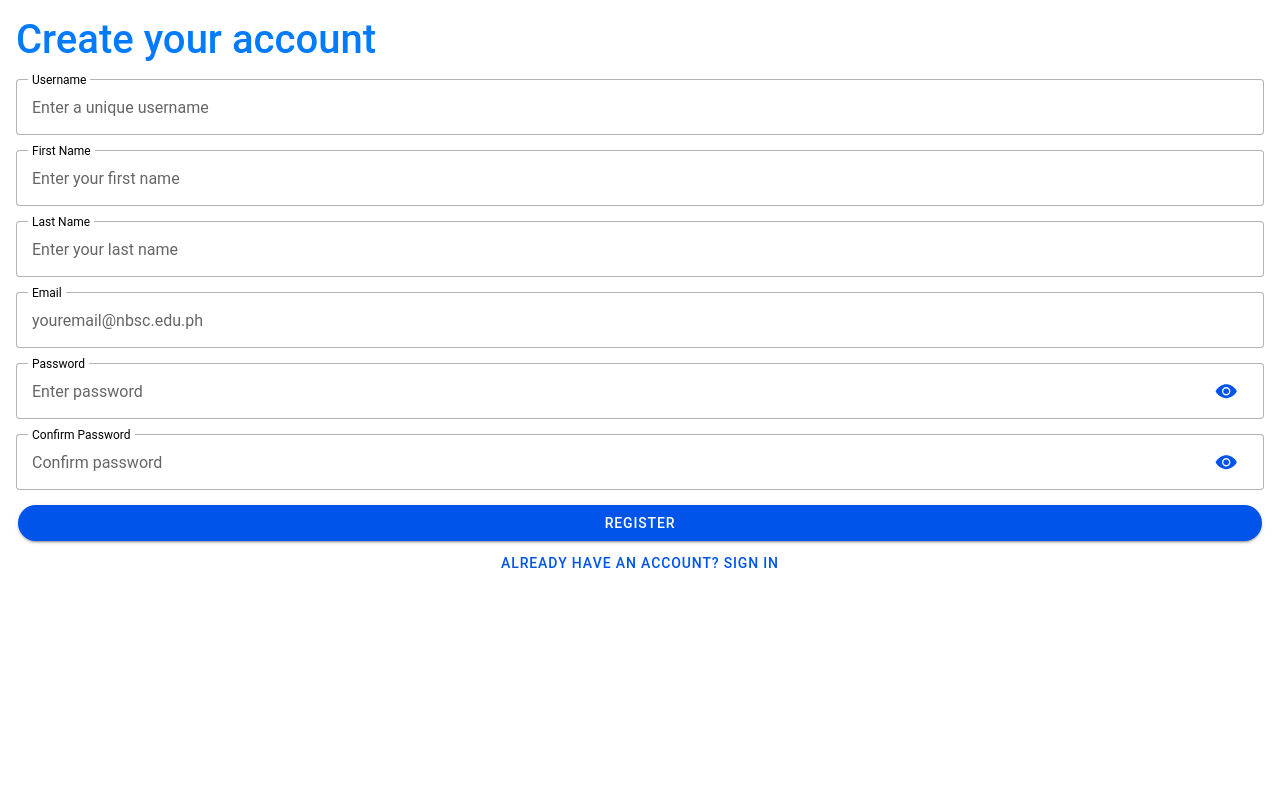
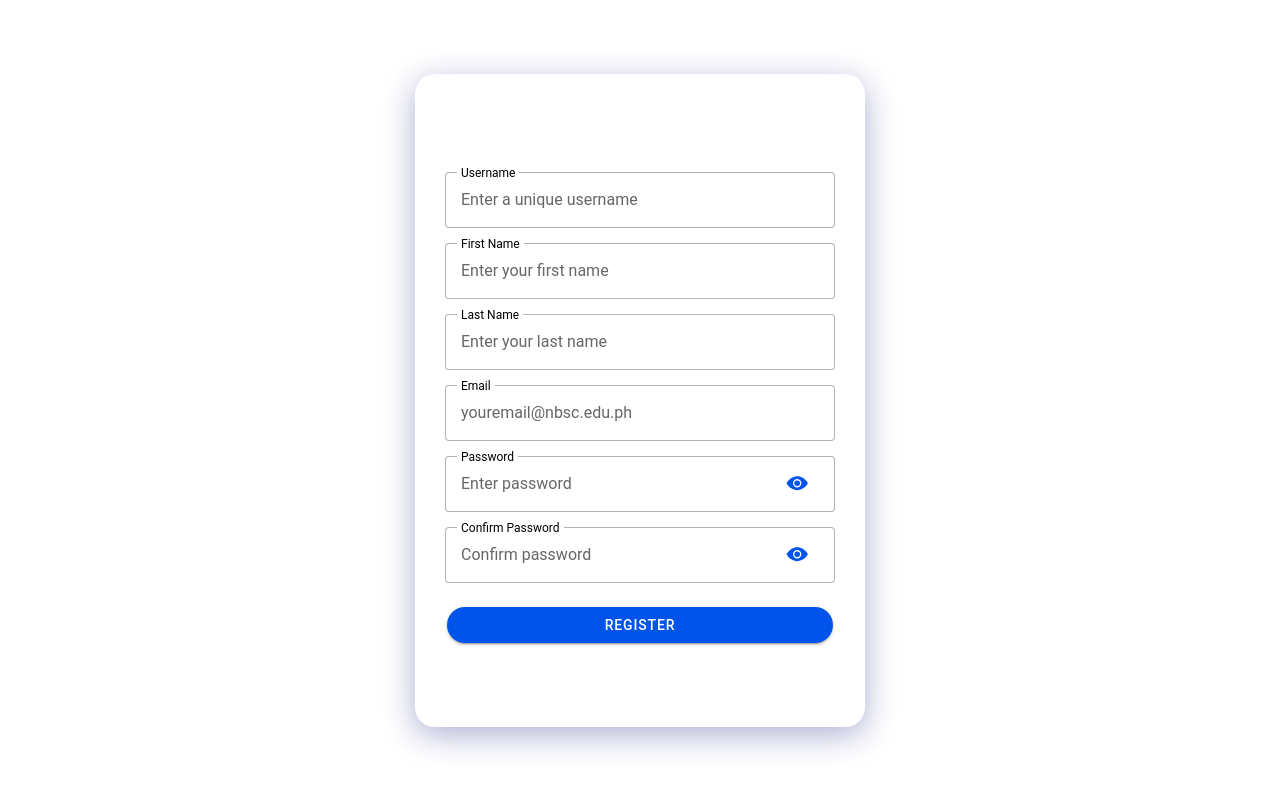
Before and after one commit to Cybersecurity2000/it35-lab, a React (Vite) app: page /it35-lab/register in a window 1280 px wide. Shown: the top 790 px of the page. Built offline with nearby package versions, Linux system fonts and the light colour scheme.

Commit message:
added changes

```diff
--- a/src/pages/Login.tsx
+++ b/src/pages/Login.tsx
@@ -3,7 +3,6 @@ import {
     IonAvatar,
     IonButton,
     IonContent,
-  IonIcon,
     IonInput,
     IonInputPasswordToggle,
     IonPage,
@@ -50,24 +49,31 @@ const Login: React.FC = () => {
 
     return (
       <IonPage>
-      <IonContent className='ion-padding'>
+        <IonContent className="ion-padding" fullscreen>
           <div style={{
             display: 'flex',
-          flexDirection:'column',
+            justifyContent: 'center',
             alignItems: 'center',
-          justifyContent: 'center',
-          marginTop:'25%'
+            height: '100%',
+          }}>
+            <div style={{
+              background: 'rgba(255, 255, 255, 0.1)', // semi-transparent white
+              backdropFilter: 'blur(10px)', // glassmorphism effect
+              padding: '30px',
+              borderRadius: '20px',
+              boxShadow: '0 8px 32px 0 rgba(31, 38, 135, 0.37)',
+              display: 'flex',
+              flexDirection: 'column',
+              alignItems: 'center',
+              width: '90%',
+              maxWidth: '400px',
             }}>
               <IonAvatar
                 style={{
-              display: 'flex',
-              alignItems: 'center',
-              justifyContent: 'center',
-              width: '150px',
-              height: '150px',
-              borderRadius: '50%',
-              overflow: 'hidden',
-              boxShadow: '0 0 15px red, 0 0 30px darkred' // Optional: red glow
+                  width: '120px',
+                  height: '120px',
+                  marginBottom: '20px',
+                  boxShadow: '0 0 15px red, 0 0 30px darkred',
                 }}
               >
                 <img
@@ -76,11 +82,7 @@ const Login: React.FC = () => {
                   style={{ width: '100%', height: '100%', objectFit: 'cover' }}
                 />
               </IonAvatar>
-          <h1 style={{
-            display: 'flex',
-            alignItems: 'center',
-            justifyContent: 'center',
-          }}>USER LOGIN</h1>
+              <h1 style={{ color: 'white', marginBottom: '20px' }}>USER LOGIN</h1>
               <IonInput
                 label="Email"
                 labelPlacement="floating"
@@ -88,25 +90,40 @@ const Login: React.FC = () => {
                 type="email"
                 placeholder="Enter Email"
                 value={email}
-            onIonChange={e => setEmail(e.detail.value!)}
+                onIonInput={e => setEmail(e.detail.value!)}
+                style={{ marginBottom: '15px', width: '100%' }}
               />
-          <IonInput style={{ marginTop:'10px' }}
+              <IonInput
                 fill="outline"
                 type="password"
                 placeholder="Password"
                 value={password}
-            onIonChange={e => setPassword(e.detail.value!)}
+                onIonInput={e => setPassword(e.detail.value!)}
+                style={{ marginBottom: '20px', width: '100%' }}
               >
-            <IonInputPasswordToggle slot="end"></IonInputPasswordToggle>
+                <IonInputPasswordToggle slot="end" />
               </IonInput>
-        </div>
-        <IonButton onClick={doLogin} expand="full" shape='round'>
+
+              <IonButton onClick={doLogin} expand="full" shape="round" style={{ marginBottom: '10px' }}>
                 Login
               </IonButton>
 
-        <IonButton routerLink="/it35-lab/register" expand="full" fill="clear" shape='round'>
+              {/* Updated "Don't have an account? Register here" button */}
+              <IonButton
+                routerLink="/it35-lab/register"
+                expand="full"
+                fill="clear"
+                shape="round"
+                style={{
+                  fontWeight: 'bold',
+                  color: 'white',
+                  textTransform: 'none'
+                }}
+              >
                 Don't have an account? Register here
               </IonButton>
+            </div>
+          </div>
 
           {/* Reusable AlertBox Component */}
           <AlertBox message={alertMessage} isOpen={showAlert} onClose={() => setShowAlert(false)} />
--- a/src/pages/Register.tsx
+++ b/src/pages/Register.tsx
@@ -63,18 +63,15 @@ const Register: React.FC = () => {
     setShowVerificationModal(false);
 
     try {
-            // Sign up in Supabase authentication
       const { data, error } = await supabase.auth.signUp({ email, password });
 
       if (error) {
         throw new Error("Account creation failed: " + error.message);
       }
 
-            // Hash password before storing in the database
       const salt = await bcrypt.genSalt(10);
       const hashedPassword = await bcrypt.hash(password, salt);
 
-            // Insert user data into 'users' table
       const { error: insertError } = await supabase.from("users").insert([
         {
           username,
@@ -91,7 +88,6 @@ const Register: React.FC = () => {
 
       setShowSuccessModal(true);
     } catch (err) {
-            // Ensure err is treated as an Error instance
       if (err instanceof Error) {
         setAlertMessage(err.message);
       } else {
@@ -103,26 +99,49 @@ const Register: React.FC = () => {
 
   return (
     <IonPage>
-            <IonContent className='ion-padding'>
-                <h1>Create your account</h1>
+      <IonContent className="ion-padding" fullscreen>
+        <div style={{
+          display: 'flex',
+          justifyContent: 'center',
+          alignItems: 'center',
+          height: '100%',
+        }}>
+          <div style={{
+            background: 'rgba(255, 255, 255, 0.1)',
+            backdropFilter: 'blur(10px)',
+            padding: '30px',
+            borderRadius: '20px',
+            boxShadow: '0 8px 32px 0 rgba(31, 38, 135, 0.37)',
+            display: 'flex',
+            flexDirection: 'column',
+            width: '90%',
+            maxWidth: '450px',
+          }}>
+            <h1 style={{ textAlign: 'center', color: 'white', marginBottom: '20px' }}>
+              Create your account
+            </h1>
 
-                <IonInput label="Username" labelPlacement="stacked" fill="outline" type="text" placeholder="Enter a unique username" value={username} onIonChange={e => setUsername(e.detail.value!)} style={{ marginTop: '15px' }} />
-                <IonInput label="First Name" labelPlacement="stacked" fill="outline" type="text" placeholder="Enter your first name" value={firstName} onIonChange={e => setFirstName(e.detail.value!)} style={{ marginTop: '15px' }} />
-                <IonInput label="Last Name" labelPlacement="stacked" fill="outline" type="text" placeholder="Enter your last name" value={lastName} onIonChange={e => setLastName(e.detail.value!)} style={{ marginTop: '15px' }} />
-                <IonInput label="Email" labelPlacement="stacked" fill="outline" type="email" placeholder="youremail@nbsc.edu.ph" value={email} onIonChange={e => setEmail(e.detail.value!)} style={{ marginTop: '15px' }} />
-                <IonInput label="Password" labelPlacement="stacked" fill="outline" type="password" placeholder="Enter password" value={password} onIonChange={e => setPassword(e.detail.value!)} style={{ marginTop: '15px' }} >
+            <IonInput label="Username" labelPlacement="stacked" fill="outline" type="text" placeholder="Enter a unique username" value={username} onIonInput={e => setUsername(e.detail.value!)} style={{ marginBottom: '15px' }} />
+            <IonInput label="First Name" labelPlacement="stacked" fill="outline" type="text" placeholder="Enter your first name" value={firstName} onIonInput={e => setFirstName(e.detail.value!)} style={{ marginBottom: '15px' }} />
+            <IonInput label="Last Name" labelPlacement="stacked" fill="outline" type="text" placeholder="Enter your last name" value={lastName} onIonInput={e => setLastName(e.detail.value!)} style={{ marginBottom: '15px' }} />
+            <IonInput label="Email" labelPlacement="stacked" fill="outline" type="email" placeholder="youremail@nbsc.edu.ph" value={email} onIonInput={e => setEmail(e.detail.value!)} style={{ marginBottom: '15px' }} />
+            <IonInput label="Password" labelPlacement="stacked" fill="outline" type="password" placeholder="Enter password" value={password} onIonInput={e => setPassword(e.detail.value!)} style={{ marginBottom: '15px' }}>
               <IonInputPasswordToggle slot="end" />
             </IonInput>
-                <IonInput label="Confirm Password" labelPlacement="stacked" fill="outline" type="password" placeholder="Confirm password" value={confirmPassword} onIonChange={e => setConfirmPassword(e.detail.value!)} style={{ marginTop: '15px' }} >
+            <IonInput label="Confirm Password" labelPlacement="stacked" fill="outline" type="password" placeholder="Confirm password" value={confirmPassword} onIonInput={e => setConfirmPassword(e.detail.value!)} style={{ marginBottom: '20px' }}>
               <IonInputPasswordToggle slot="end" />
             </IonInput>
 
-                <IonButton onClick={handleOpenVerificationModal} expand="full" shape='round' style={{ marginTop: '15px' }}>
+            <IonButton onClick={handleOpenVerificationModal} expand="full" shape="round" style={{ marginBottom: '10px' }}>
               Register
             </IonButton>
-                <IonButton routerLink="/it35-lab" expand="full" fill="clear" shape='round'>
+            <IonButton routerLink="/it35-lab" expand="full" fill="clear" shape="round" color="light">
+              <span style={{ fontWeight: 'bold', color: 'white' }}>
                 Already have an account? Sign in
+              </span>
             </IonButton>
+          </div>
+        </div>
 
         {/* Verification Modal */}
         <IonModal isOpen={showVerificationModal} onDidDismiss={() => setShowVerificationModal(false)}>
@@ -163,9 +182,8 @@ const Register: React.FC = () => {
           </IonContent>
         </IonModal>
 
-                {/* Reusable AlertBox Component */}
+        {/* Alert Component */}
         <AlertBox message={alertMessage} isOpen={showAlert} onClose={() => setShowAlert(false)} />
-
       </IonContent>
     </IonPage>
   );
```
Lines whose indentation alone changed are shown as unchanged.
